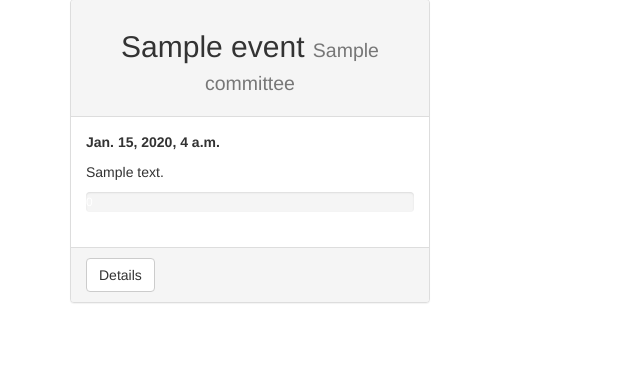
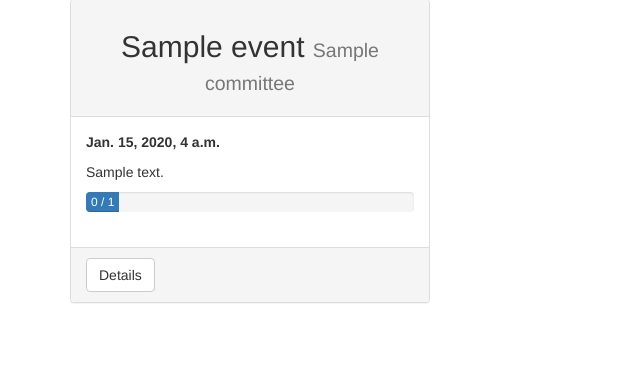
Before and after one commit to ASO-Alembic/Inschrijflijst, a Django app: page /events/ in a window 1280 px wide. Shown: the part 142-524 px from the top of the page, without its empty margins (0-640 px from the left). Run offline with Django 3.2, Linux system fonts and the light colour scheme; a user stored in the database is signed in; tables that the repository leaves empty hold one stand-in row (values such as "Sample post"); parts of the project's set-up code (start-up, migrations or seed data) failed here and were passed over; some libraries are stand-ins or nearby versions.

Commit message:
Make the progress bar fit contents for minimum width

```diff
--- a/app/static/style.css
+++ b/app/static/style.css
@@ -43,3 +43,10 @@ footer {
 	display: block;
 	position: absolute;
 }
+
+.progress-bar {
+	min-width: -moz-max-content;
+	min-width: -webkit-max-content;
+	min-width: max-content;
+	padding: 0 5px;
+}
```
